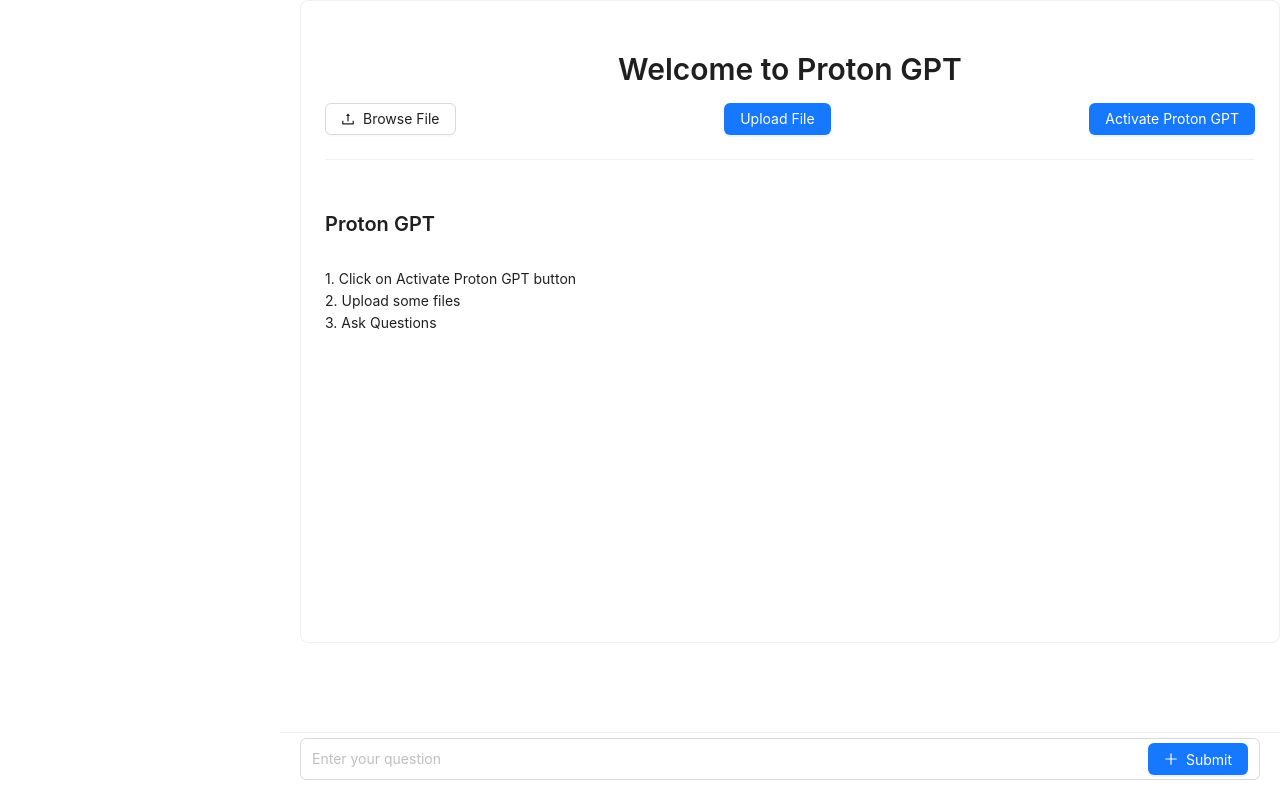
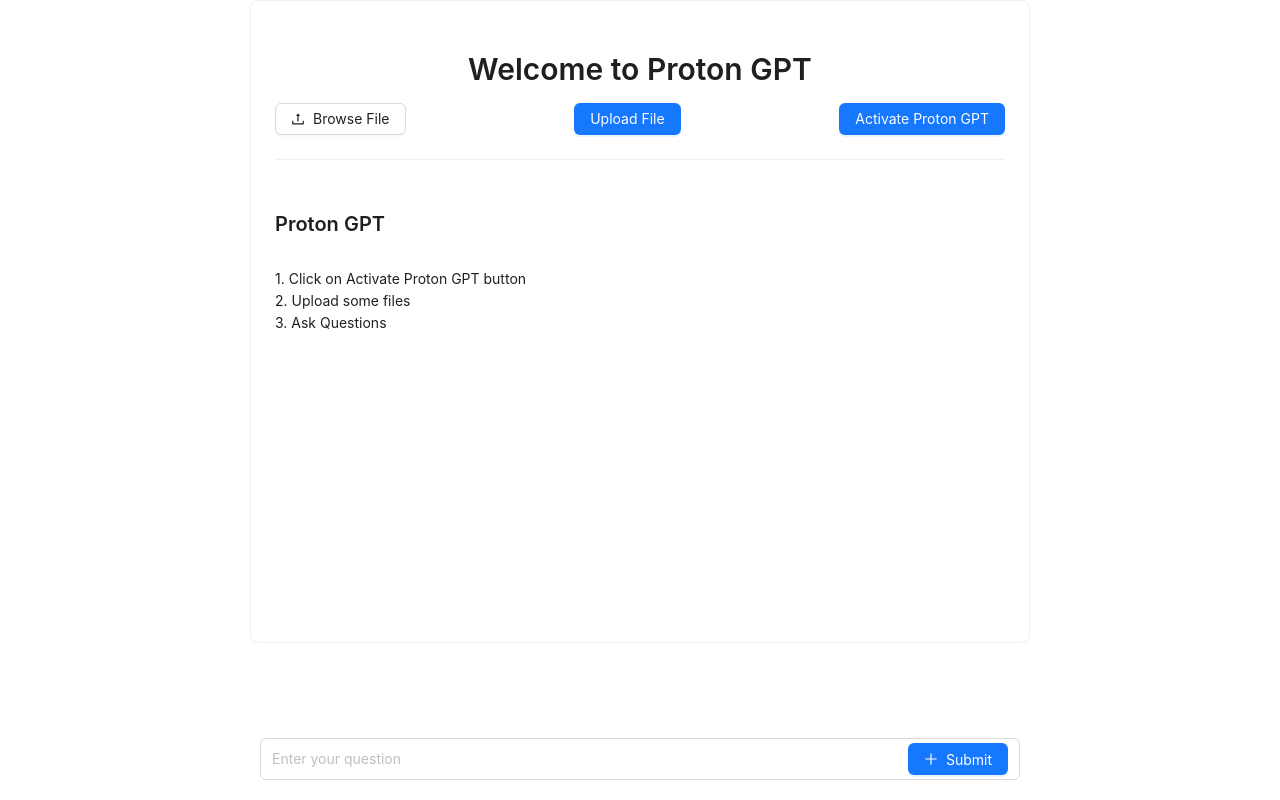
Before and after one commit to Shubmt/InsightsBot, a React (Create React App) app in the folder frontend/: page / in a window 1280 px wide. Built offline with nearby package versions, Linux system fonts and the light colour scheme.

Commit message:
Fix: Questoin and answer UI bug

```diff
--- a/frontend/src/App.jsx
+++ b/frontend/src/App.jsx
@@ -14,6 +14,7 @@ const ChatPage = () => {
     { role: 'system', content: '2. Upload some files' },
     { role: 'system', content: '3. Ask Questions' },
   ]);
+//   const [chatbotAnswer, setChatbotAnswer] = useState([{ role: 'system', content: 'chatbot predicts...' }]);
   const [file, setFile] = useState(null);
 
   const handleFileUpload = async () => {
@@ -48,18 +49,22 @@ const ChatPage = () => {
 
   const handleSubmit = async () => {
     try {
+        const new_messages = [
+            { role: 'user', content: inputValue },
+          ]
+        setInputValue('');
+        setMessages([...messages, ...new_messages]);
         setShowLoader(true);
         const res = await axios.post('http://localhost:8000/chatbot/predict', {
             question: inputValue
             }
         );
         setShowLoader(false);
-      const new_messages = res.data.map(message => ({
-        role: 'system',
-        content: message
-      }));
-      setMessages([...messages, ...new_messages]);
-      setInputValue('');
+        const answer = res.data.result
+        const updated_response = [
+            { role: 'system', content: answer },
+        ]
+        setMessages([...messages, ...updated_response]);
     } catch (error) {
       console.error(error);
     }
@@ -110,7 +115,7 @@ const ChatPage = () => {
 
 
   return (
-    <div style={{ marginLeft: 300, }}>
+    <div style={{ marginLeft: 250, marginRight: 250}}>
       <Card className="chat-page">
         <div style={{display: 'flex', justifyContent: 'center'}}>
           <Title level={2} className="welcome-text">Welcome to Proton GPT</Title>
@@ -170,11 +175,10 @@ const ChatPage = () => {
           padding: 20,
           paddingTop: 5,
           position: 'fixed',
-          left: 280,
+          left: 240,
           bottom: 0,
-          right: 0,
+          right: 240,
           backgroundColor: 'white',
-          borderTop: '1px solid #eee'
         }}>
           <Input
             value={inputValue}
--- a/frontend/src/index.css
+++ b/frontend/src/index.css
@@ -23,11 +23,11 @@ chat-page {
 }
 
 message {
-  margin-bottom: 18px;
+  margin-bottom: 30px;
   display: flex;
   align-items: center;
   justify-content: flex-start;
-  width: 100%;
+  width: 50%;
 }
 
 message-text {
@@ -39,11 +39,13 @@ message-text {
 }
 
 user {
+  margin-bottom: 30px;
   justify-content: flex-end;
   text-align: left;
 }
 
 system {
+  margin-bottom: 30px;
   justify-content: flex-start;
   text-align: right;
 }
```
Lines whose indentation alone changed are shown as unchanged.
